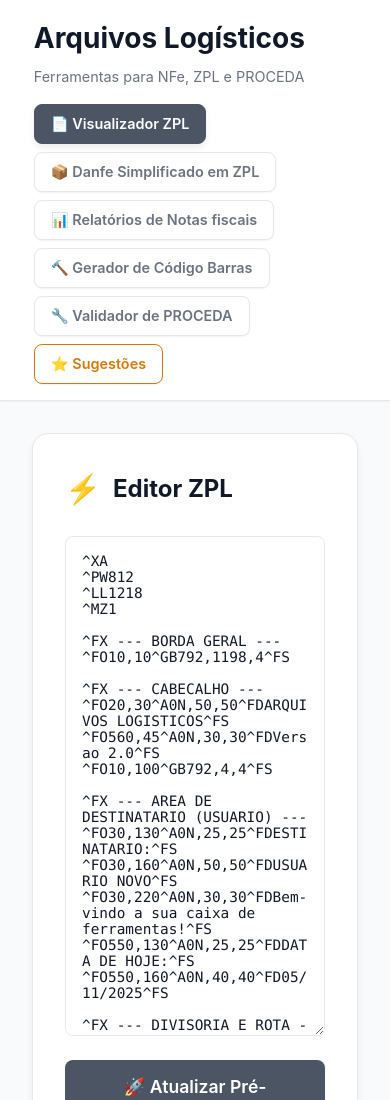
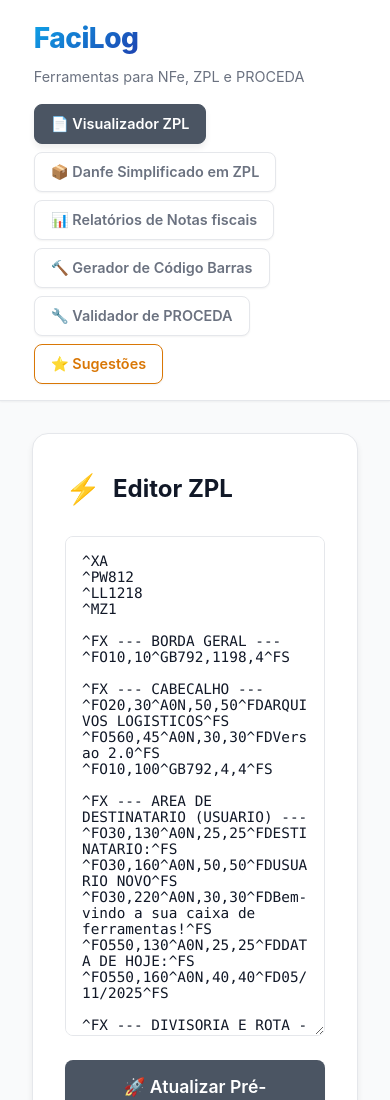
Before and after one commit to pevidal/arquivoslogistica.github.io, a plain HTML site: page index.html in a window 390 px wide. Shown: the top 1100 px of the page. Drawn offline with Linux system fonts and the light colour scheme; no server answers.

Commit message:
ajuste fav

```diff
--- a/index.html
+++ b/index.html
@@ -5,13 +5,16 @@
     <meta name="viewport" content="width=device-width, initial-scale=1.0">
     <title>Arquivos Logísticos</title>
     <link rel="stylesheet" href="style.css">
+    <link rel="icon" type="image/png" href="favicon.png">
 </head>
 <body>
 
     <header class="app-header">
         <div class="header-content">
-            <div class="header-info">
-                <h1>Arquivos Logísticos</h1>
+        <div class="header-info">
+                <div class="brand-container">
+                    <h1 class="brand-name">FaciLog</h1>
+                </div>
                 <p>Ferramentas para NFe, ZPL e PROCEDA</p>
             </div>
 
--- a/style.css
+++ b/style.css
@@ -985,3 +985,39 @@ input[type="text"]:focus, select:focus {
     background-color: #d97706;
     color: white;
 }
+.brand-container {
+    display: flex;
+    align-items: center;
+    gap: 12px; /* Espaço entre o ícone e o texto */
+    margin-bottom: 0.25rem;
+}
+
+.app-logo {
+    height: 42px; /* Ajuste a altura conforme necessário */
+    width: auto;
+    filter: drop-shadow(0 2px 4px rgba(0,0,0,0.1)); /* Sombra suave para destaque */
+}
+
+.brand-name {
+    font-size: 2rem !important; /* Ligeiramente maior que o anterior */
+    font-weight: 800 !important;
+    letter-spacing: -0.5px;
+    margin: 0 !important;
+
+    /* Gradiente baseado nas cores do logo (Ciano para Azul Escuro) */
+    background: linear-gradient(135deg, #0ea5e9 0%, #1e40af 100%);
+    -webkit-background-clip: text;
+    -webkit-text-fill-color: transparent;
+    background-clip: text;
+    text-fill-color: transparent;
+}
+
+/* Ajuste responsivo para telas menores */
+@media (max-width: 768px) {
+    .app-logo {
+        height: 36px;
+    }
+    .brand-name {
+        font-size: 1.75rem !important;
+    }
+}
```
Also changed, not shown: favicon.png.
